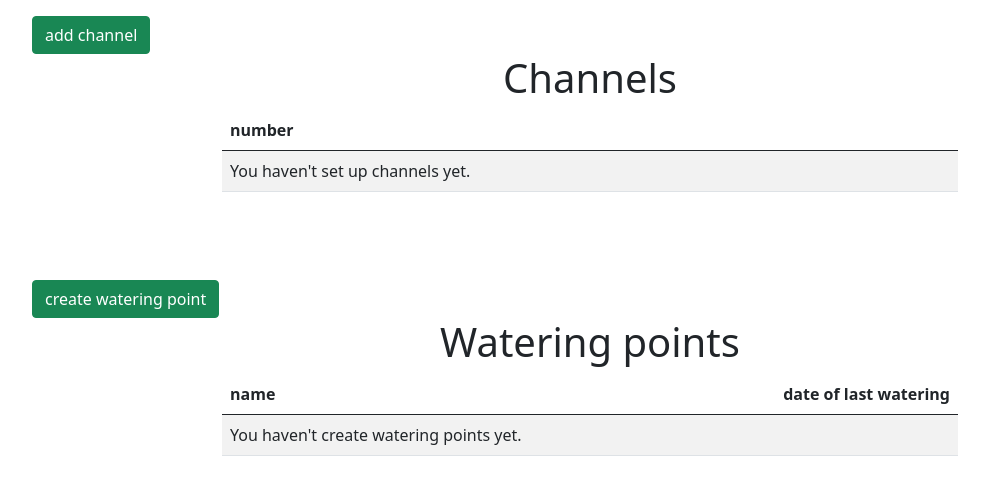
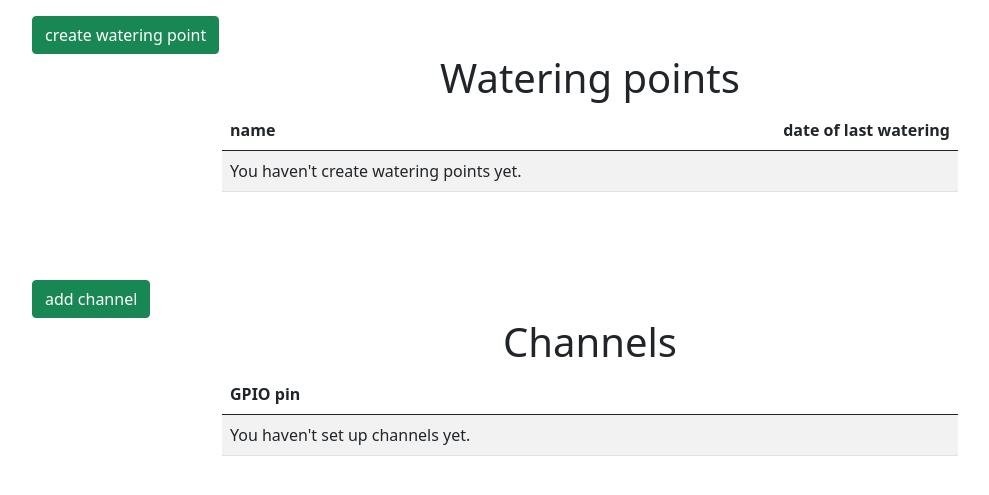
Before and after one commit to Jon-Elf/WAPL, a Django app: page / in a window 1280 px wide. Shown: the part 80-575 px from the top of the page, without its empty margins (50-1039 px from the left). Run offline with Django 3.2, Linux system fonts and the light colour scheme; the visitor is signed in with stand-in values (Sample User, id 1); data that the repository does not hold is empty; some libraries are stand-ins or nearby versions.

Commit message:
changed 'Channel number' to 'GPIO pin'

```diff
--- a/wapl/forms.py
+++ b/wapl/forms.py
@@ -42,8 +42,8 @@ class settimeForm(forms.Form):
 
 class createplantForm(forms.Form):
     choices=[]
-    name = forms.CharField(label='Name for the watering point', max_length=20)
-    numb = forms.ChoiceField(label='Channel number', choices=choices)
+    name = forms.CharField(label='Name for the watering point', max_length=50)
+    numb = forms.ChoiceField(label='GPIO pin', choices=choices)
     datetime = forms.TimeField(label='Watering time', required=False)
     time = forms.IntegerField(label='Watering duration (in sec)',
                               max_value=300, min_value=1, required=False)
@@ -80,7 +80,7 @@ class wateringForm(forms.Form):
         return data
 
 class addChannelForm(forms.Form):
-    number = forms.IntegerField(label='Channel')
+    number = forms.IntegerField(label='GPIO pin')
     def clean_number(self):
         data = {'number': self.cleaned_data['number']}
         return data
--- a/wapl/templates/wapl/createplant.html
+++ b/wapl/templates/wapl/createplant.html
@@ -3,7 +3,7 @@
 
 {% block breadcrumbs %}
 <li class="breadcrumb-item"><a href="/">Home</a></li>
-<li class="breadcrumb-item active" aria-current="page">create watering point</li>
+<li class="breadcrumb-item active" aria-current="page">create</li>
 {% endblock %}
 
 {% block content %}
--- a/wapl/templates/wapl/index.html
+++ b/wapl/templates/wapl/index.html
@@ -7,43 +7,6 @@
 
 
 {% block content %}
-
-<a href="addchannel"><button type="button" class="btn btn-success">add channel</button></a>
-
-
-<h1 class="text-center">Channels</h1>
-<div class="row">
-          <div class="col-2"></div>
-          <div class="col-8">
-
-    <table class="table table-striped">
-      <thead>
-        <tr>
-          <th>number</th>
-			<th></th>
-        </tr>
-      </thead>
-      <tbody>
-			{% if not channels %}
-			<td>You haven't set up channels yet.</td>
-			<td></td>
-			{% endif %}
-			{% for channel in channels %}
-		  <tr>
-            <td> {{ channel.number }}</td>
-			<td class="text-end"><a href="{{ channel.number }}/removechannel"><button type="button" class="btn btn-danger">delete</button></a></td>
-		  </tr>
-			{% endfor %}
-
-      </tbody>
-    </table>
-  </div>
-  <div class="col-2"></div>
-</div>
-
-<br>
-<br>
-<br>
 
 <a href="/createplant"><button type="button" class="btn btn-success">create watering point</button></a>
 
@@ -82,4 +45,41 @@
   </div>
   <div class="col-2"></div>
 </div>
+<br>
+<br>
+<br>
+
+<a href="addchannel"><button type="button" class="btn btn-success">add channel</button></a>
+
+
+<h1 class="text-center">Channels</h1>
+<div class="row">
+          <div class="col-2"></div>
+          <div class="col-8">
+
+    <table class="table table-striped">
+      <thead>
+        <tr>
+          <th>GPIO pin</th>
+			<th></th>
+        </tr>
+      </thead>
+      <tbody>
+			{% if not channels %}
+			<td>You haven't set up channels yet.</td>
+			<td></td>
+			{% endif %}
+			{% for channel in channels %}
+		  <tr>
+            <td> {{ channel.number }}</td>
+			<td class="text-end"><a href="{{ channel.number }}/removechannel"><button type="button" class="btn btn-danger">delete</button></a></td>
+		  </tr>
+			{% endfor %}
+
+      </tbody>
+    </table>
+  </div>
+  <div class="col-2"></div>
+</div>
+
 {% endblock %}
--- a/wapl/templates/wapl/journal.html
+++ b/wapl/templates/wapl/journal.html
@@ -20,7 +20,7 @@
         <td> {{plant.name}} </td>
       </tr>
       <tr>
-        <th>channel number</th>
+        <th>GPIO pin</th>
         <td> {{plant.numb}} </td>
       </tr>
       <tr>
```
